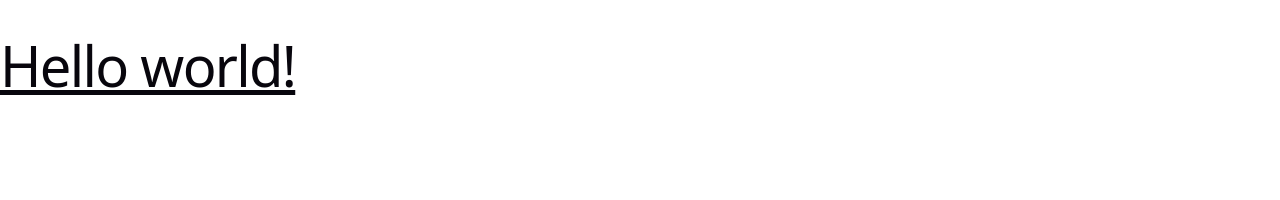
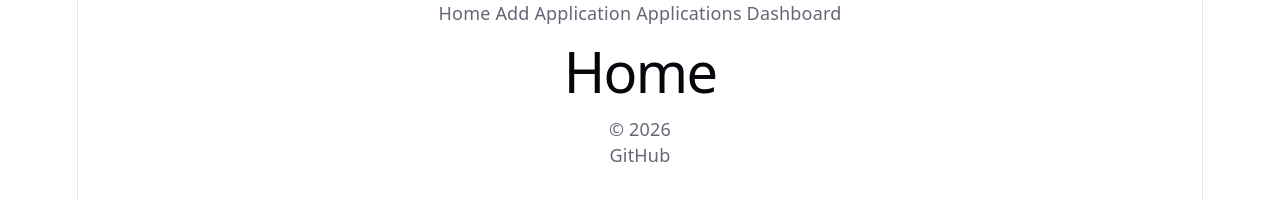
Before and after one commit to chingu-voyages/V60-tier1-team-01, a website built with Vite: page index.html in a window 1280 px wide. Shown: the top 200 px of the page. Built offline with nearby package versions, Linux system fonts and the light colour scheme.

Commit message:
feat: implement layout scaffolding with header, footer, and page routing

```diff
--- a/index.html
+++ b/index.html
@@ -6,8 +6,7 @@
   <link href="/src/style.css" rel="stylesheet">
 </head>
 <body>
-  <h1 class="text-3xl font-bold underline">
-    Hello world!
-  </h1>
+  <div id="app"></div>
+  <script type="module" src="/src/main.js"></script>
 </body>
 </html>
--- /dev/null
+++ b/src/components/layout/Footer/Footer.html
@@ -0,0 +1,4 @@
+<p>&copy; 2026</p>
+<a href="https://github.com/chingu-voyages/V60-tier1-team-01">
+    GitHub
+</a>
--- /dev/null
+++ b/src/components/layout/Footer/Footer.js
@@ -0,0 +1,5 @@
+import template from './Footer.html?raw';
+
+export function Footer() {
+  return template;
+}
--- /dev/null
+++ b/src/components/layout/Header/Header.html
@@ -0,0 +1,8 @@
+<header>
+    <nav>
+        <a href="#">Home</a>
+        <a href="#add-application">Add Application</a>
+        <a href="#applications">Applications</a>
+        <a href="#dashboard">Dashboard</a>
+    </nav>
+</header>
--- /dev/null
+++ b/src/components/layout/Header/Header.js
@@ -0,0 +1,5 @@
+import template from './Header.html?raw';
+
+export function Header() {
+  return template;
+}
--- a/src/main.js
+++ b/src/main.js
@@ -1 +1,29 @@
-import './style.css'
+import './style.css';
+import { Header } from './components/layout/Header/Header.js';
+import { Footer } from './components/layout/Footer/Footer.js';
+import { Home } from './pages/Home/Home.js';
+import { AddApplication } from './pages/AddApplication/AddApplication.js';
+import { Applications } from './pages/Applications/Applications.js';
+import { Dashboard } from './pages/Dashboard/Dashboard.js';
+
+//url navigation
+const routes = {
+  '': Home,
+  'add-application': AddApplication,
+  'applications': Applications,
+  'dashboard': Dashboard,
+};
+
+//page renderer for dynamic loading
+function render() {
+  const hash = window.location.hash.slice(1) || '';
+  const page = routes[hash];
+  document.getElementById('app').innerHTML = `
+    ${Header()}
+    ${page ? page() : '<p>Page not found</p>'}
+    ${Footer()}
+  `;
+}
+
+window.addEventListener('hashchange', render);
+render();
--- /dev/null
+++ b/src/pages/AddApplication/AddApplication.html
@@ -0,0 +1,3 @@
+<h1>
+    Add Application
+</h1>
--- /dev/null
+++ b/src/pages/AddApplication/AddApplication.js
@@ -0,0 +1,5 @@
+import template from './AddApplication.html?raw';
+
+export function AddApplication() {
+  return template;
+}
--- /dev/null
+++ b/src/pages/Applications/Applications.html
@@ -0,0 +1,3 @@
+<h1>
+    Applications
+</h1>
--- /dev/null
+++ b/src/pages/Applications/Applications.js
@@ -0,0 +1,5 @@
+import template from './Applications.html?raw';
+
+export function Applications() {
+  return template;
+}
--- /dev/null
+++ b/src/pages/Dashboard/Dashboard.html
@@ -0,0 +1,3 @@
+<h1>
+    Dashboard
+</h1>
--- /dev/null
+++ b/src/pages/Dashboard/Dashboard.js
@@ -0,0 +1,5 @@
+import template from './Dashboard.html?raw';
+
+export function Dashboard() {
+  return template;
+}
--- /dev/null
+++ b/src/pages/Home/Home.html
@@ -0,0 +1,3 @@
+<h1>
+    Home
+</h1>
--- /dev/null
+++ b/src/pages/Home/Home.js
@@ -0,0 +1,5 @@
+import template from './Home.html?raw';
+
+export function Home() {
+  return template;
+}
```
